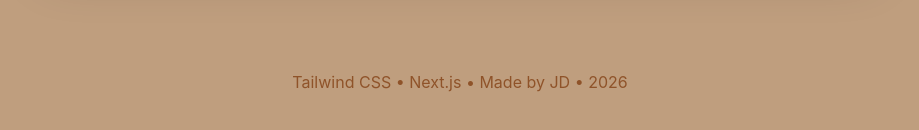
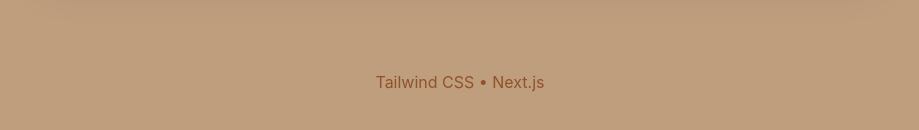
Before and after one commit to JDParay/paray-webapp-demo, a Next.js app: page / in a window 1280 px wide. Shown: the part 3043-3173 px from the top of the page, without its empty margins (180-1099 px from the left). Built offline with nearby package versions, Linux system fonts and the light colour scheme.

Commit message:
Update page.js(10)

```diff
--- a/app/page.js
+++ b/app/page.js
@@ -227,7 +227,7 @@
         </div>
 
         <footer className="mt-28 text-center text-base text-amber-900/70 dark:text-amber-200/60">
-          <p>Tailwind CSS • Next.js • Made by JD • 2026</p>
+          <p>Tailwind CSS • Next.js</p>
         </footer>
       </main>
     </div>
```
